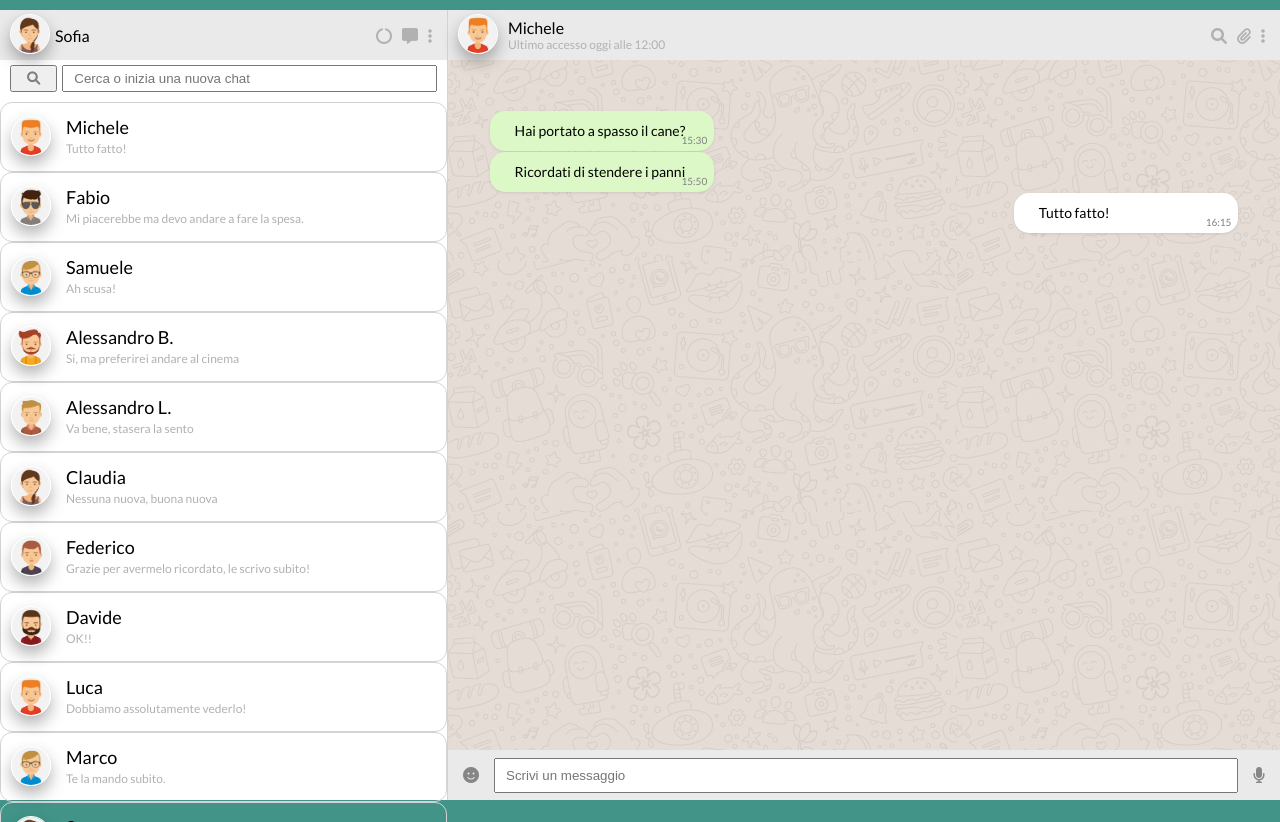
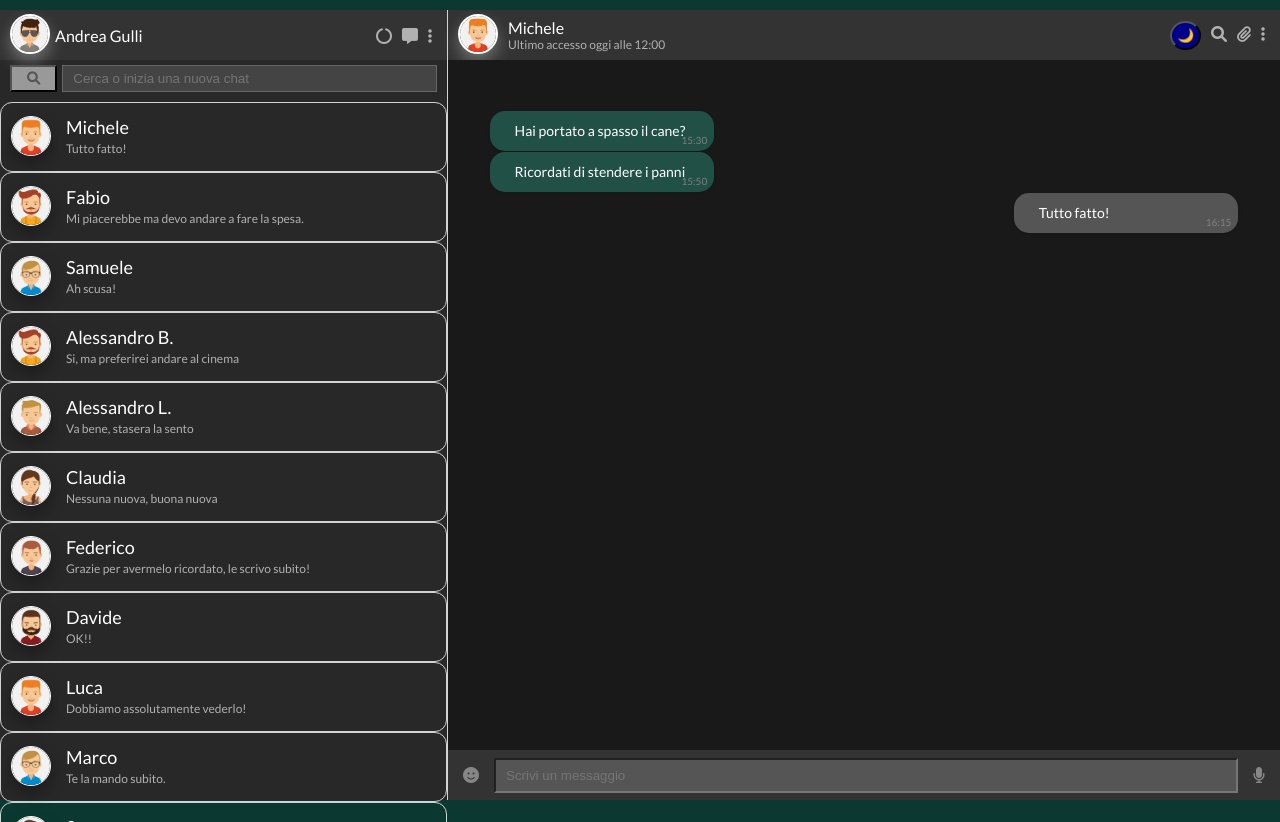
Before and after one commit to GulliWeb/vue-boolzapp, a plain HTML site: page index.html in a window 1280 px wide. Drawn offline with nearby package versions, Linux system fonts and the light colour scheme.

Commit message:
implemented DARK MODE

```diff
--- a/css/style.css
+++ b/css/style.css
@@ -316,3 +316,80 @@ body {
   color: gray;
   font-size: 10px;
 }
+
+/* DARK MODE */
+
+.dark-mode {
+  background: linear-gradient(to bottom, rgb(11, 57, 50) 20%, #000 20%);
+  color: #fff;
+}
+
+.dark-mode header #nav-left, .dark-mode header #nav-right{
+  background-color: #333;
+  color: #fff;
+}
+
+.dark-mode #s-left {
+  background-color: rgb(40, 40, 41);
+}
+
+.dark-mode #main-chat {
+  background-color: rgb(25, 25, 26);
+}
+
+.dark-mode #chat-cards .card:hover {
+  background-color: #333;
+}
+
+.dark-mode .search input {
+  background-color: #444;
+  color: #fff;
+  border: 1px solid #666;
+}
+
+.dark-mode .search button {
+  background-color: #999;
+  color: #555;
+}
+
+.dark-mode .messages-box.sent {
+  background-color: rgb(32, 80, 70);
+}
+
+.dark-mode .messages-box.received {
+  background-color: #555;
+}
+
+.dark-mode footer .content {
+  background-color: #333;
+}
+
+.dark-mode footer .content input {
+  background-color: #555;
+  color: white;
+}
+
+.dark-mode .profile-info img {
+  border: 2px solid #fff;
+}
+
+.dark-mode .delete-message{
+  background-color: #333;
+  color: #888;
+}
+
+.dark-mode figure img {
+  box-shadow: 0 8px 16px rgba(255, 255, 255, 0.3);
+  border: 1px solid #333;
+  transition: box-shadow 0.3s ease;
+}
+
+.dark-mode figure img:hover {
+  cursor: pointer;
+  box-shadow: 0 16px 32px rgba(255, 255, 255, 0.4);
+}
+
+.dark-mode figure img:active {
+  box-shadow: 0 4px 8px rgba(255, 255, 255, 0.2);
+  transform: scale(0.96);
+}
--- a/index.html
+++ b/index.html
@@ -26,9 +26,9 @@
                     <nav id="nav-left">
                         <div class="profile-info">
                             <figure>
-                                <img src="img/avatar_io.png" alt="Profile photo">
+                                <img src="img/avatar_2.png" alt="Profile photo">
                             </figure>
-                            <h3 class="profile-name">Sofia</h3>
+                            <h3 class="profile-name">Andrea Gulli</h3>
                         </div>
                         <div class="icon">
                             <i class="fas fa-circle-notch"></i>
@@ -81,6 +81,7 @@
                             </div>
                         </div>
                         <div class="icon">
+                            <button style="margin-right: 10px; background-color: darkblue; border-radius: 50%; padding: 5px;" @click="toggleDarkMode">🌙</button>
                             <i class="fas fa-search"></i>
                             <i class="fas fa-paperclip"></i>
                             <i class="fas fa-ellipsis-vertical"></i>
--- a/script.js
+++ b/script.js
@@ -6,7 +6,7 @@ const { createApp } = Vue;
             // Creo oggetti REATTIVI di persone
              contacts: [
                 { "name": "Michele", "avatar": "./img/avatar_1.png", "visible": true, "messages": [ { "date": "10/01/2020 15:30:55", "message": "Hai portato a spasso il cane?", "status": "sent" }, { "date": "10/01/2020 15:50:00", "message": "Ricordati di stendere i panni", "status": "sent" }, { "date": "10/01/2020 16:15:22", "message": "Tutto fatto!", "status": "received" } ] },
-                { "name": "Fabio", "avatar": "./img/avatar_2.png", "visible": true, "messages": [ { "date": "20/03/2020 16:30:00", "message": "Ciao come stai?", "status": "sent" }, { "date": "20/03/2020 16:30:55", "message": "Bene grazie! Stasera ci vediamo?", "status": "received" }, { "date": "20/03/2020 16:35:00", "message": "Mi piacerebbe ma devo andare a fare la spesa.", "status": "sent" } ] },
+                { "name": "Fabio", "avatar": "./img/avatar_4.png", "visible": true, "messages": [ { "date": "20/03/2020 16:30:00", "message": "Ciao come stai?", "status": "sent" }, { "date": "20/03/2020 16:30:55", "message": "Bene grazie! Stasera ci vediamo?", "status": "received" }, { "date": "20/03/2020 16:35:00", "message": "Mi piacerebbe ma devo andare a fare la spesa.", "status": "sent" } ] },
                 { "name": "Samuele", "avatar": "./img/avatar_3.png", "visible": true, "messages": [ { "date": "28/03/2020 10:10:40", "message": "La Marianna va in campagna", "status": "received" }, { "date": "28/03/2020 10:20:10", "message": "Sicuro di non aver sbagliato chat?", "status": "sent" }, { "date": "28/03/2020 16:15:22", "message": "Ah scusa!", "status": "received" } ] },
                 { "name": "Alessandro B.", "avatar": "./img/avatar_4.png", "visible": true, "messages": [ { "date": "10/01/2020 15:30:55", "message": "Lo sai che ha aperto una nuova pizzeria?", "status": "sent" }, { "date": "10/01/2020 15:50:00", "message": "Si, ma preferirei andare al cinema", "status": "received" } ] },
                 { "name": "Alessandro L.", "avatar": "./img/avatar_5.png", "visible": true, "messages": [ { "date": "10/01/2020 15:30:55", "message": "Ricordati di chiamare la nonna", "status": "sent" }, { "date": "10/01/2020 15:50:00", "message": "Va bene, stasera la sento", "status": "received" } ] },
@@ -32,11 +32,16 @@ const { createApp } = Vue;
             searchContacts : "",
             messageIndex: null,
             show: false,
+            darkMode: true
         }
     },
     mounted() {
         this.selectedContact = this.contacts[0];
         this.filteredContacts = this.contacts;
+
+        if (this.darkMode) {
+            document.body.classList.add('dark-mode');
+        }
     },
 
     computed: {
@@ -114,5 +119,11 @@ const { createApp } = Vue;
             }
             return 'Nessun messaggio recente';
         },
+
+        // Funzione che attiva o disattiva la dark mode
+        toggleDarkMode() {
+            this.darkMode = !this.darkMode;
+            document.body.classList.toggle('dark-mode', this.darkMode);
+        },
     },
  }).mount('#app')
```
Also changed, not shown: img/whatsapp-chat-background-fb34cc4b2hg9lmix.jpg (added).
